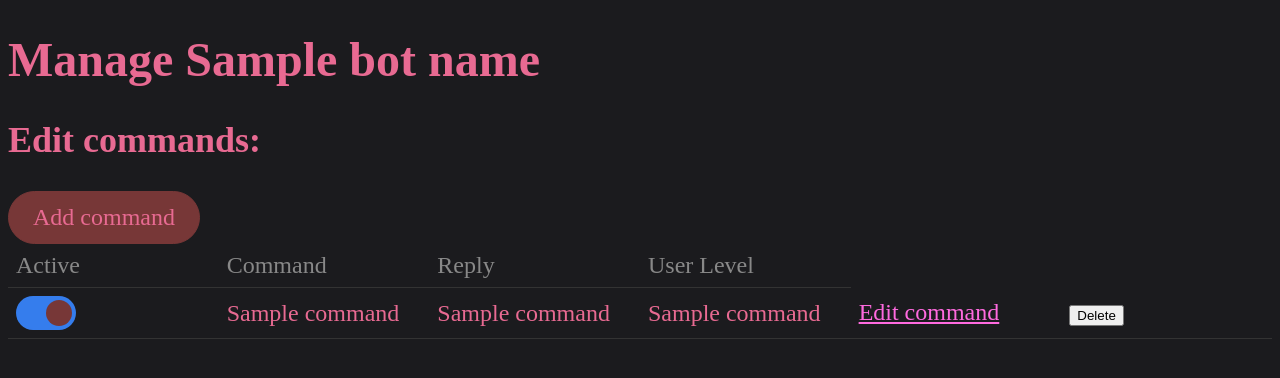
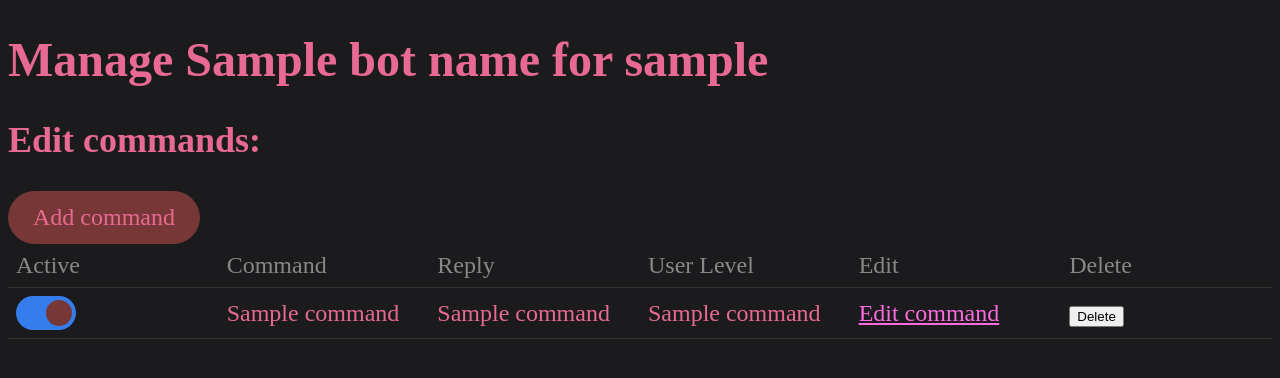
Before and after one commit to Yahya-Alkhosoussy/discord-bot-website, a Flask app: template templates/twitch/commands_dashboard.html in a window 1280 px wide. Shown: the part 61-439 px from the top of the page. Run offline with Flask 3, Linux system fonts and the light colour scheme; the template is opened without the code that fills it: most values are stand-ins (such as "Sample title", 1, 10 or a date in 2020); grey boxes marked "Sample" are stand-in pictures; parts of the project's set-up code (start-up, migrations or seed data) failed here and were passed over.

Commit message:
Changed the header to make it add the bot name and the channel it's editing for and added two table headers for it to look equal

```diff
--- a/templates/twitch/commands_dashboard.html
+++ b/templates/twitch/commands_dashboard.html
@@ -1,6 +1,6 @@
 {% extends "base.html" %}
 
-{% block title %}Manage spider-bot{% endblock %}
+{% block title %} Manage {{ bot_name }} {% endblock %}
 
 {% block header_left %}
     {{ session.twitch_user.display_name }}
@@ -14,7 +14,16 @@
 {% endblock %}
 
 {% block content %}
-    <h1>Manage {{ bot_name }}</h1>
+    <h1>
+        Manage
+        <span class="bot_name">
+            {{ bot_name }}
+        </span>
+        for
+        <span class="bot_name">
+            {{ channel_login }}
+        </span>
+    </h1>
 
     <h2>Edit commands:</h2>
     <section class="role-mapping">
@@ -27,6 +36,8 @@
                         <th>Command</th>
                         <th>Reply</th>
                         <th>User Level</th>
+                        <th>Edit</th>
+                        <th>Delete</th>
                     </tr>
                 </thead>
                 <tbody>
@@ -50,7 +61,7 @@
                             <td>{{ name }}</td>
                             <td>{{ reply }}</td>
                             <td>{{ user_level }}</td>
-                            <td> <a href="{{ url_for('edit_command', channel_login=channel_login, command_id=id, bot_name=bot_name)}}">Edit command</a> </td>
+                            <td> <a href="{{ url_for('edit_command', channel_login=channel_login, command_id=id, bot_name=bot_name)}}" id="edit-command">Edit command</a> </td>
                             <td>
                                 <button class="delete-command"
                                         data-command-id="{{ id }}"
```
